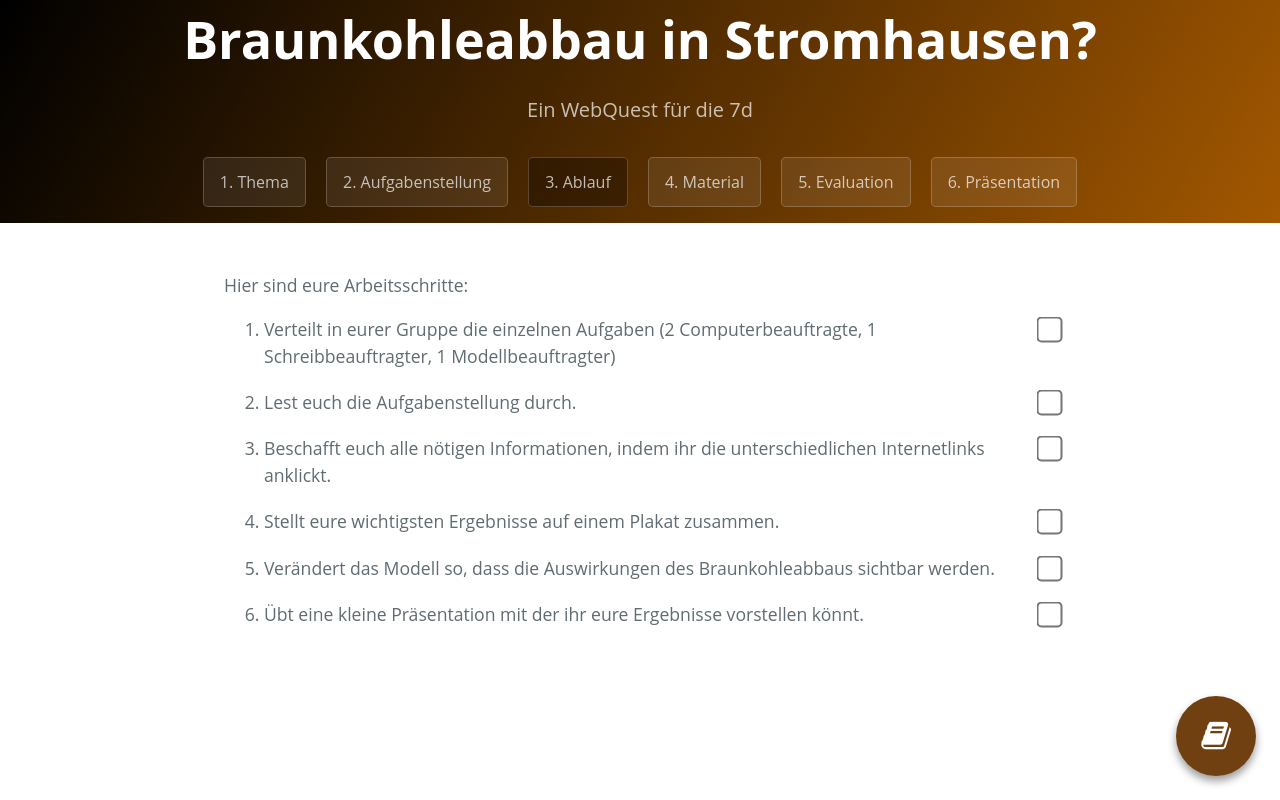
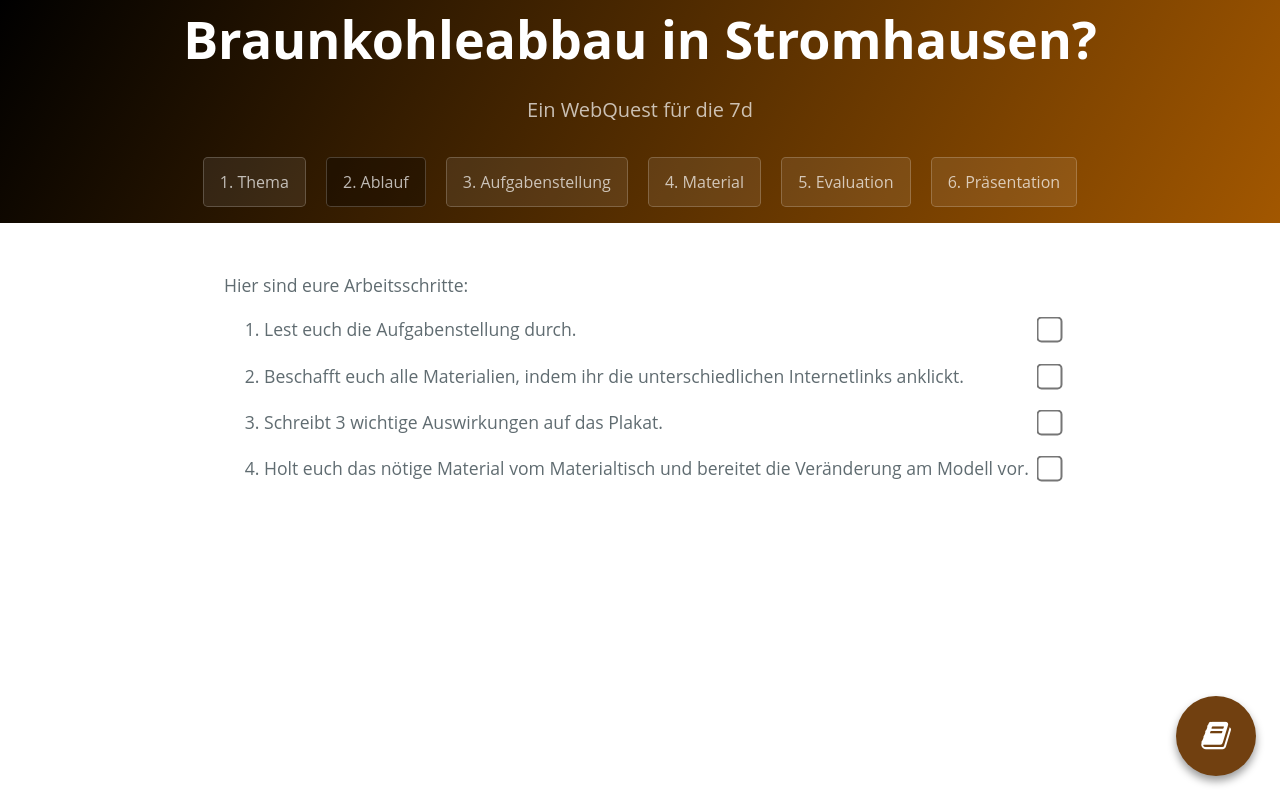
Before and after one commit to ajaguar/webquest-schloss-schule, a plain HTML site: page step3.html in a window 1280 px wide. Drawn offline with Linux system fonts and the light colour scheme.

Commit message:
cahnge site 2 3

```diff
--- a/step3.html
+++ b/step3.html
@@ -17,8 +17,8 @@
         <h1 class="project-name">Braunkohleabbau in Stromhausen?</h1>
         <h2 class="project-tagline">Ein WebQuest für die 7d</h2>
         <a href="index.html" class="btn">1. Thema</a>
-        <a href="step2.html" class="btn">2. Aufgabenstellung</a>
-        <a href="step3.html" class="btn active">3. Ablauf</a>
+        <a href="step3.html" class="btn active">2. Ablauf</a>
+        <a href="step2.html" class="btn">3. Aufgabenstellung</a>
         <a href="step4.html" class="btn">4. Material</a>
         <a href="step5.html" class="btn">5. Evaluation</a>
         <a href="step6.html" class="btn">6. Präsentation</a>
@@ -30,30 +30,29 @@
 
         <ol>
             <span class="checklist"><input type=checkbox></input></span>
-            <li>Verteilt in eurer Gruppe die einzelnen Aufgaben (2 Computerbeauftragte, 1 Schreibbeauftragter, 1 Modellbeauftragter)
+            <li>Lest euch die Aufgabenstellung durch.
             </li>
             <span class="checklist"><input type=checkbox></input></span>
-            <li>Lest euch die Aufgabenstellung durch.</li>
+            <li>Beschafft euch alle Materialien, indem ihr die unterschiedlichen Internetlinks anklickt.</li>
             <span class="checklist"><input type=checkbox></input></span>
-            <li>Beschafft euch alle nötigen Informationen, indem ihr die unterschiedlichen Internetlinks anklickt.</li>
+            <li>Schreibt 3 wichtige Auswirkungen auf das Plakat.</li>
             <span class="checklist"><input type=checkbox></input></span>
-            <li>Stellt eure wichtigsten Ergebnisse auf einem Plakat zusammen.</li>
-            <span class="checklist"><input type=checkbox></input></span>
-            <li>Verändert das Modell so, dass die Auswirkungen des Braunkohleabbaus sichtbar werden.</li>
-            <span class="checklist"><input type=checkbox></input></span>
-            <li>Übt eine kleine Präsentation mit der ihr eure Ergebnisse vorstellen könnt.</li>
+            <li>Holt euch das nötige Material vom Materialtisch und bereitet die Veränderung am Modell vor.</li>
         </ol>
 
     </section>
 
 
-    <button class="modal-glossary-btn"><i class="fa fa-book fa-2x"></i></button>
+    <button class="modal-glossary-btn"><i class="fa fa-book fa-2x"></i>
+    </button>
     <input type="checkbox" id="modal-glossary-btn" class="modal-glossary-input">
     <div id="modal-glossary" class="modal-glossary">
         <h2>Lexikon</h2>
         <dl>
-            <dt>Tagebau</dt><dd>Hier werden Tage gebaut.</dd>
-            <dt>Nachtbau</dt><dd>Wenn der Tagebau fertig ist macht man Nachtbau.</dd>
+            <dt>Tagebau</dt>
+            <dd>Hier werden Tage gebaut.</dd>
+            <dt>Nachtbau</dt>
+            <dd>Wenn der Tagebau fertig ist macht man Nachtbau.</dd>
         </dl>
     </div>
 
```
Also changed, not shown: index.html (+8 -5 lines), step2.html (+20 -8 lines), step4.html (+8 -5 lines), step5.html (+8 -5 lines), step6.html (+8 -5 lines).
